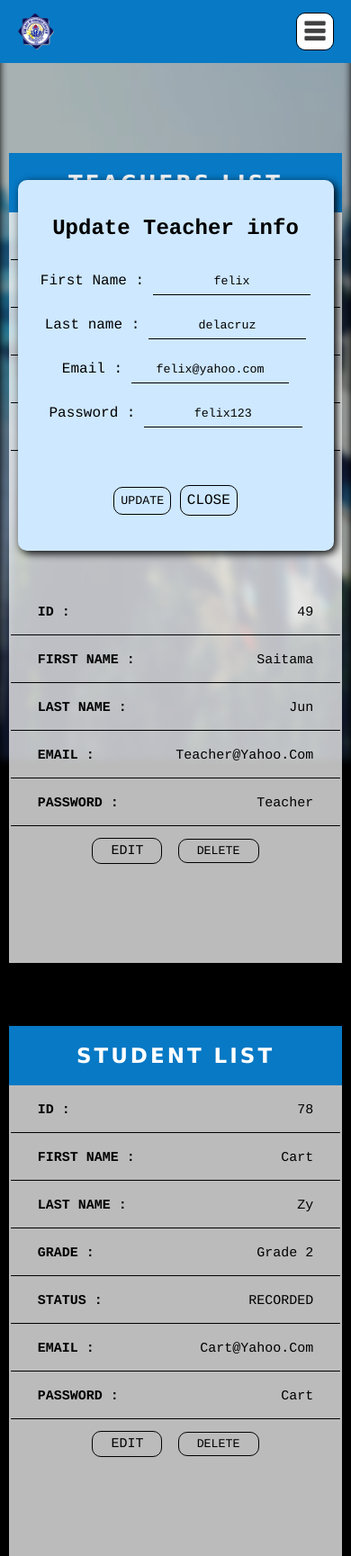
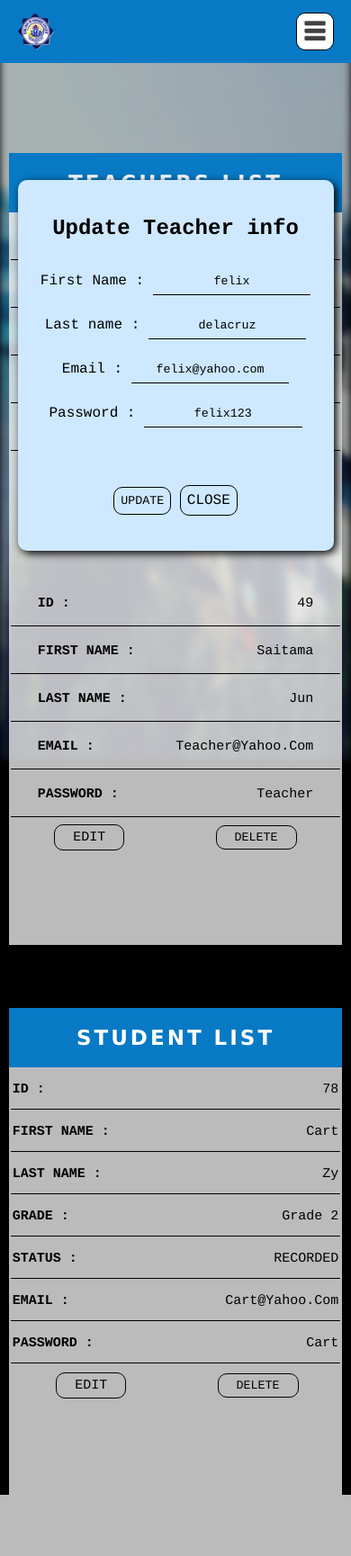
Before and after one commit to Renz-Capena/online-grading-system-ourlady-of-lourdes, a PHP site: page /edit_teacher.php?id=48 in a window 390 px wide. Shown: the whole page at 90% size. After the commit the page ends 1661 px from the top, so only its background shows below. Run offline with PHP 8.4, Linux system fonts and the light colour scheme; data comes from the database, SQL or seed files in the repository.

Commit message:
Fixed some bugs

```diff
--- a/css/home_admin.css
+++ b/css/home_admin.css
@@ -240,6 +240,11 @@ caption{
     /* width: 1200px; */
     margin: auto;
     margin-top: 70px;
+    /* border: 1px solid red; */
+}
+.student_table tbody tr td{
+    padding: 2px;
+    /* border: 1px solid red; */
 }
 /* -------------------------------------edit_home php */
 .teacher_form_update{
@@ -359,10 +364,11 @@ caption{
     .action_row{
         margin-bottom: 100px;
         border: none;
-        width: 50%;
+        width: 100%;
         /* border: 1px solid; */
         display: flex;
-        justify-content: space-between;
+        justify-content: space-around;
+        padding: 0;
     }
     /* --------teacher row responsive name in left */
     .teacher_table tbody tr td:nth-child(1)::before{
@@ -432,6 +438,11 @@ caption{
         position: fixed;
         /* border: 1px solid red; */
     }
+    .student_form h2{
+        width: 80%;
+        /* border: 1px solid red; */
+        margin: auto;
+    }
     .container_info_login{
         margin: 30px 0px;
         /* border: 1px solid red; */
@@ -450,6 +461,10 @@ caption{
         width: 90%;
         margin-top: 30px;
         /* border: 1px solid red; */
+    }
+    .teacher_form_update h2{
+        width: 80%;
+        margin: auto;
     }
     .student_form_update{
         margin-top: 30px;
--- a/js/home_teacher.js
+++ b/js/home_teacher.js
@@ -33,12 +33,12 @@ let close_btn_grade = document.querySelector('.close_btn_grade');
 
 create_grade_btn.addEventListener('click',()=>{
     form_grade_wrapper.style.opacity = "1";
-    form_grade_wrapper.style.zIndex = "2";
+    form_grade_wrapper.style.zIndex = "3";
 })
 
 close_btn_grade.addEventListener('click',()=>{
     form_grade_wrapper.style.opacity = "0";
-    form_grade_wrapper.style.zIndex = "-2";
+    form_grade_wrapper.style.zIndex = "-3";
 })
 //-------------------------------------------------------- reminders form
 let form_reminders = document.querySelector('.form_reminders');
```
Also changed, not shown: css/home_teacher.css (+12 -2 lines).
